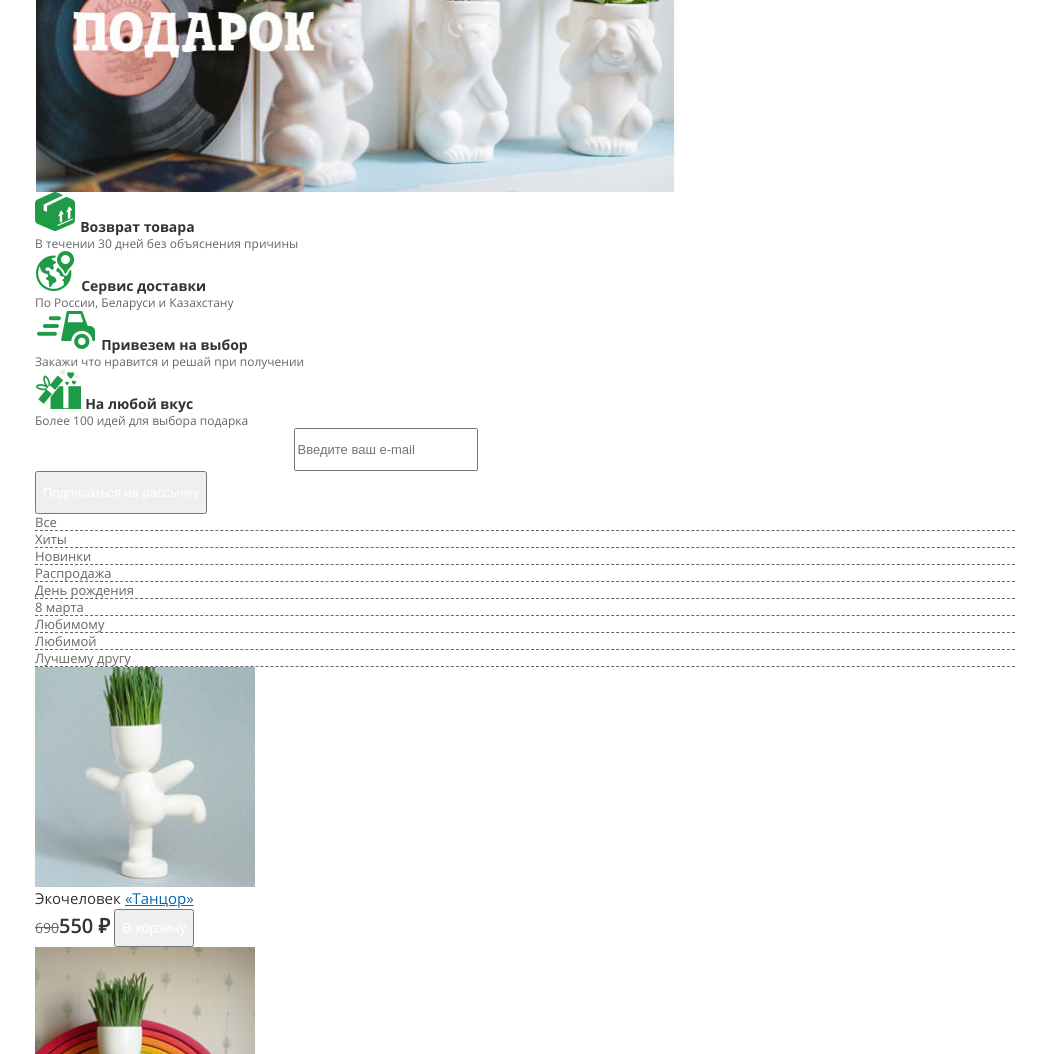
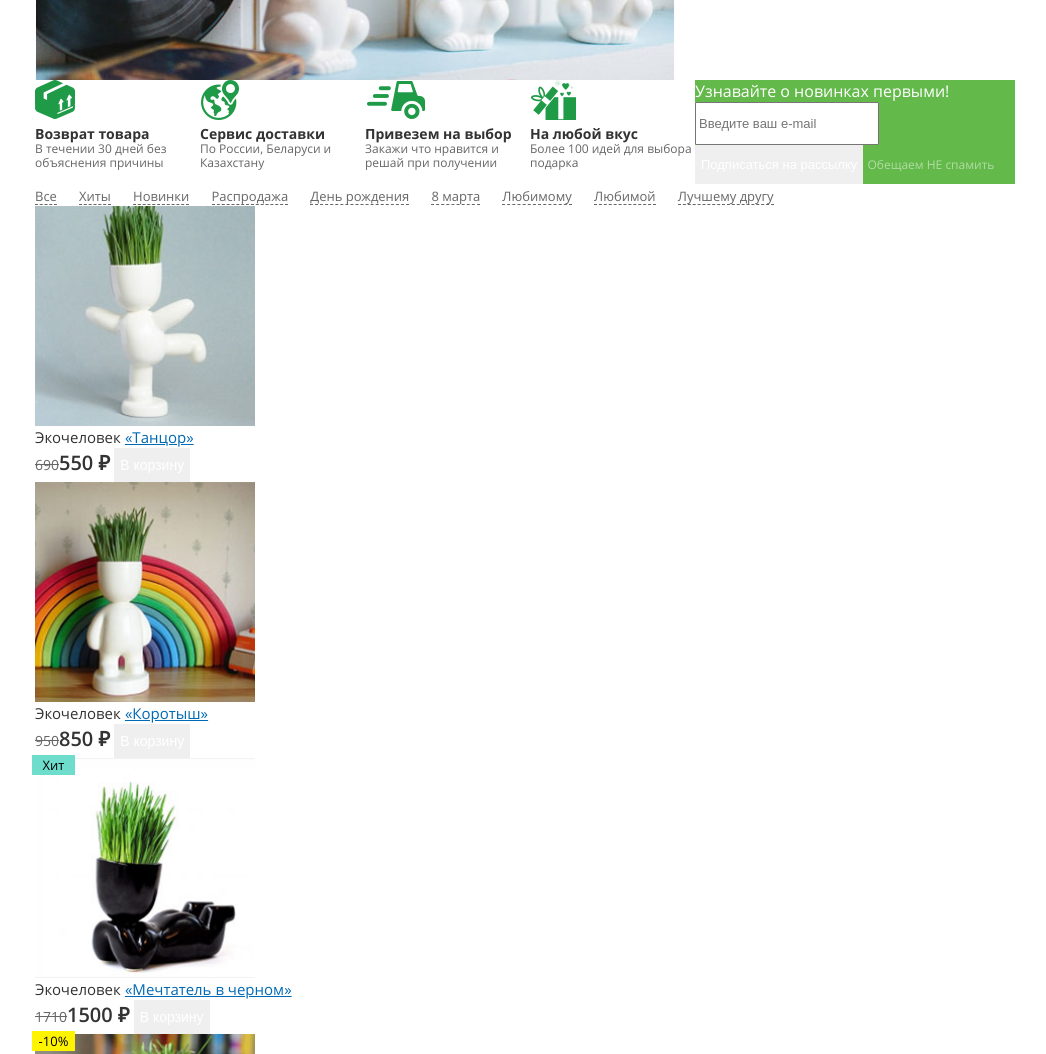
Before and after one commit to uspehcoursbrest/KondratykGroupProject, a plain HTML site: page main.html in a window 1280 px wide. Shown: the part 900-1954 px from the top of the page, without its empty margins (115-1161 px from the left). Drawn offline with Linux system fonts and the light colour scheme; files whose address does not match are found by name.

Commit message:
Были спозиционированы элементы 3-мя способами

```diff
--- a/css/style.css
+++ b/css/style.css
@@ -17,10 +17,21 @@ ul {
     list-style-type: none;
 }
 
+.clear::after {
+    content: '';
+    display: block;
+    clear: both;
+}
+
 .container {
     width: 1010px;
     margin: 0 auto;
     padding: 0 15px;
+}
+
+button {
+    border: none;
+    cursor: pointer;
 }
 
 header .login {
@@ -33,6 +44,8 @@ header .login {
 }
 
 .menu li {
+    display: inline-block;
+    margin-right: 18px;
 }
 
 .menu li a {
@@ -109,17 +122,34 @@ header .phone [class="icon"] {
     background-position: center;
 }
 
+.advanteges {
+    width: calc(100% - 320px);
+    float: left;
+}
+
+.advanteges .item {
+    width: 25%;
+    float: left;
+}
+
 .advanteges .item span {
     font-size: 14px;
     font-weight: bold;
     line-height: 17px;
     color: #333333;
+    display: block;
 }
 
 .advanteges .item p {
     font-size: 12px;
     line-height: 14px;
     color: #666666;
+}
+
+.subscribe {
+    width: 320px;
+    float: left;
+    background-color: #63b94a;
 }
 
 .subscribe label {
@@ -149,11 +179,43 @@ header .phone [class="icon"] {
     font-size: 13px;
     line-height: 16px;
     border-bottom: 1px dashed #666666;
+    display: inline-block;
+}
+
+.filter li + li {
+    margin-left: 18px;
 }
 
 .filter li a {
     text-decoration: none;
     color: #666666;
+}
+
+.card {
+    position: relative;
+}
+
+.status {
+    position: absolute;
+    display: block;
+    top: -3px;
+    left: -3px;
+    width: 43px;
+    font-size: 13px;
+    line-height: 20px;
+    text-align: center;
+}
+
+.status.hit {
+    background-color: #6eddcc;
+}
+
+.status.discount {
+    background-color: #fff400;
+}
+
+.status.new {
+    background-color: #78ec71;
 }
 
 .card .img {
@@ -245,6 +307,27 @@ footer {
     font-size: 13px;
     line-height: 22px;
     color: #ffffff;
+    background-color: #64ba4b;
+}
+
+.footMenu {
+    width: 50%;
+    float: left;
+}
+
+.footMenu .col {
+    width: 50%;
+    float: left;
+}
+
+.footCont {
+    width: 25%;
+    float: left;
+}
+
+.copyright {
+    width: 25%;
+    float: left;
 }
 
 footer a {
--- a/main.html
+++ b/main.html
@@ -28,7 +28,8 @@
             <a href="tel:8 (495) 648-8-456" class="phone"><span class="icon-phone"></span>8 (495) 648-8-456</a>
             <a href="#" class="callBack">Не дозвонились?</a>
             <p class="timing">Мы работаем пн-пт 10:00 - 19:00</p>
-            <a href="#" class="basket" style="background-image: url(img/png/basket.png)">товаров <span>5</span> на сумму <span>2550 ₽</span></a>
+            <a href="#" class="basket" style="background-image: url(img/png/basket.png)">товаров <span>5</span> на сумму
+                <span>2550 ₽</span></a>
         </div>
     </div>
 </header>
@@ -40,8 +41,8 @@
             <div class="slider" style="background-image: url(img/jpeg/slider.jpg)"></div>
         </div>
         <!--блок преимущества и подписки-->
-        <div class="advSub">
-            <div class="advanteges">
+        <div class="advSub clear">
+            <div class="advanteges clear">
                 <div class="item">
                     <img src="img/png/adv_01.png" alt="">
                     <span>Возврат товара</span>
@@ -126,6 +127,7 @@
                             <button>В корзину</button>
                         </div>
                     </div>
+                    <span class="status hit">Хит</span>
                 </div>
                 <div class="card">
                     <div class="img" style="background-image: url(img/jpeg/card4.jpg)"></div>
@@ -137,6 +139,7 @@
                             <button>В корзину</button>
                         </div>
                     </div>
+                    <span class="status discount">-10%</span>
                 </div>
                 <div class="card">
                     <div class="img" style="background-image: url(img/jpeg/card5.jpg)"></div>
@@ -169,6 +172,7 @@
                             <button>В корзину</button>
                         </div>
                     </div>
+                    <span class="status new">New</span>
                 </div>
                 <div class="card">
                     <div class="img" style="background-image: url(img/jpeg/card8.jpg)"></div>
@@ -326,7 +330,8 @@
 <!--блок подвала сайта-->
 <footer>
     <div class="container">
-        <ul class="footMenu">
+        <div class="clear">
+            <ul class="footMenu clear">
                 <li class="col">
                     <ul>
                         <li><a href=""></a>Оптовикам</li>
@@ -342,7 +347,6 @@
                     </ul>
                 </li>
             </ul>
-    </div>
             <div class="footCont">
                 <a href="tel:8 (945) 648-8-456">8 (945) 648-8-456</a>
                 <a href="ecocheloveki@gmail.com">ecocheloveki@gmail.com</a>
@@ -358,9 +362,9 @@
                 <span>© 2011-2014 Экочеловечки</span>
                 <span>Все права защищены</span>
                 <span>Все цены указаны в рублях</span>
-        <span>
-            <a href="#">Разработка «Биат»</a>
-        </span>
+                <span><a href="#">Разработка «Биат»</a></span>
+            </div>
+        </div>
     </div>
 </footer>
 </body>
```
Lines whose indentation alone changed are shown as unchanged.
